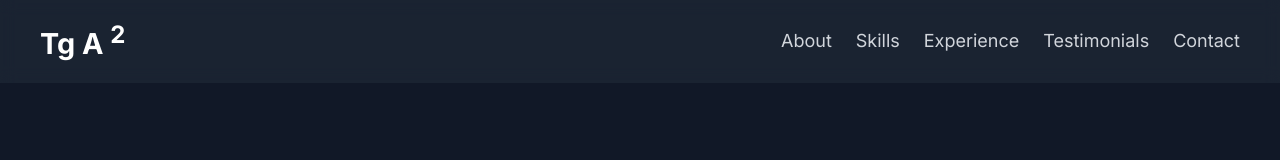
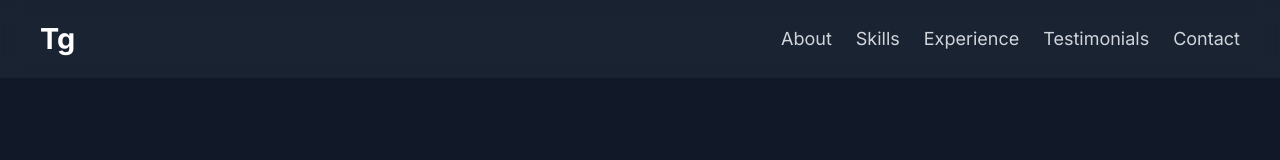
Before and after one commit to yared-seb/yared-seb, a plain HTML site: page index.html in a window 1280 px wide. Shown: the top 160 px of the page. Drawn offline with Linux system fonts and the light colour scheme.

Commit message:
Update index.html

```diff
--- a/index.html
+++ b/index.html
@@ -23,7 +23,7 @@
     <!-- Header & Navigation -->
     <header class="header">
       <nav class="container nav-container">
-        <a href="#hero" class="logo">Tg A <sup>2</sup></a>
+        <a href="#hero" class="logo">Tg</a>
         <div class="nav-links">
           <a href="#about">About</a>
           <a href="#skills">Skills</a>
```
